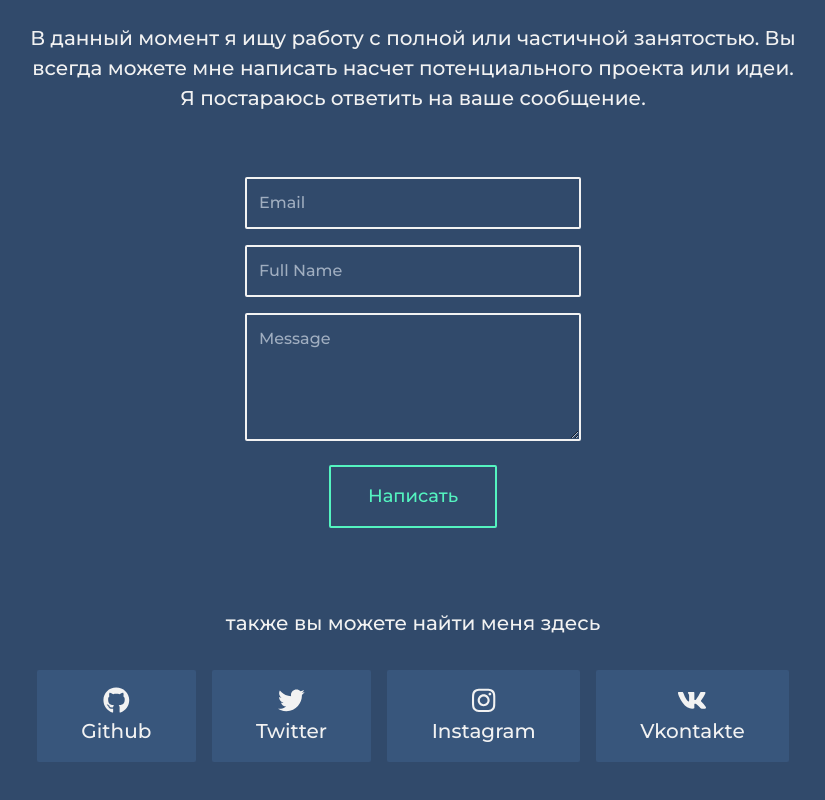
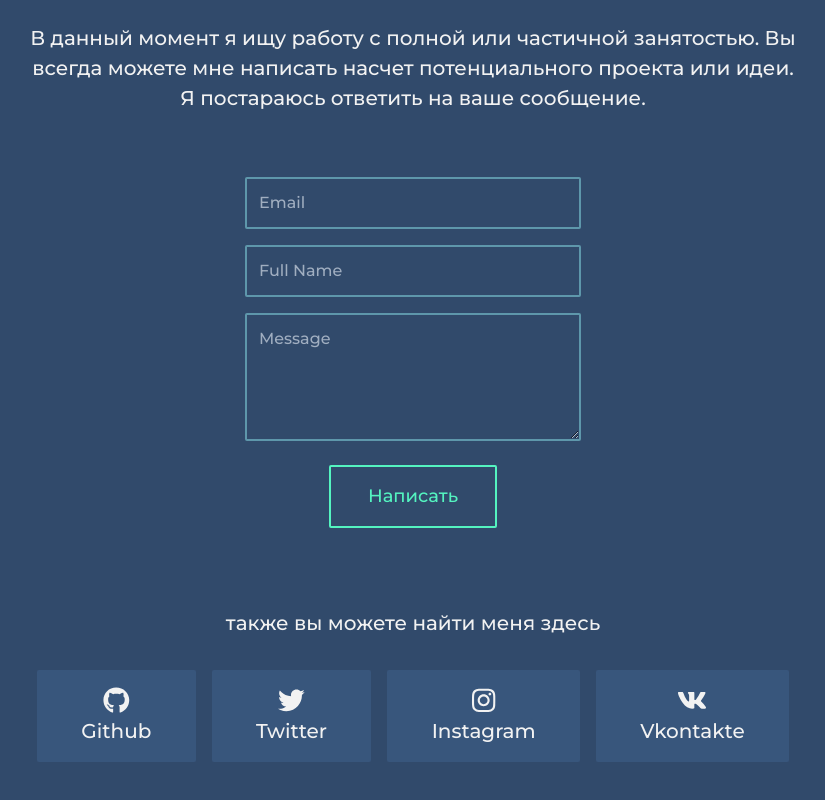
Before and after one commit to yskultan/Portfolio, a Vue app: page / in a window 1280 px wide. Shown: the part 4083-4883 px from the top of the page, without its empty margins (227-1052 px from the left). Built offline with nearby package versions, Linux system fonts and the light colour scheme.

Commit message:
fix contact form

```diff
--- a/src/views/Contact.vue
+++ b/src/views/Contact.vue
@@ -6,7 +6,7 @@
             <span class="text-info text-xl my-8">
                 {{ contactsPage[language].description}}
             </span><br>
-            <form class="p-6 mt-6 sm:w-100 md:w-1/2 ml-auto mr-auto flex flex-col justify-center">
+            <form method="POST" data-netlify="true" class="p-6 mt-6 sm:w-100 md:w-1/2 ml-auto mr-auto flex flex-col justify-center">
                 <div class="flex flex-col mt-2">
                     <input type="email" name="email" placeholder="Email" class="w-100 mt-2 py-3 px-3 rounded-sm bg-background border-2 border-accent-transparent text-info focus:border-secondary focus:outline-none">
                 </div>
--- a/tailwind.config.js
+++ b/tailwind.config.js
@@ -1,3 +1,5 @@
+const plugin = require('tailwindcss/plugin')
+
 module.exports = {
   prefix: '',
   important: false,
@@ -22,7 +24,7 @@ module.exports = {
 
         primary: {
             default: '#ea7be4',
-            transparent: 'rgba(63,99,148,0.2)',
+            transparent: 'rgba(234,123,228,0.1)',
         },
 
         secondary: {
@@ -31,7 +33,8 @@ module.exports = {
         },
 
         accent: {
-            default: '#8ce4ec'
+            default: '#8ce4ec',
+            transparent: 'rgba(140, 228, 236, 0.5)'
         }
 
     },
@@ -339,7 +342,7 @@ module.exports = {
     backgroundRepeat: ['responsive'],
     backgroundSize: ['responsive'],
     borderCollapse: ['responsive'],
-    borderColor: ['responsive', 'hover', 'focus'],
+    borderColor: ['responsive', 'hover', 'focus', "invalid"],
     borderRadius: ['responsive'],
     borderStyle: ['responsive'],
     borderWidth: ['responsive'],
@@ -396,5 +399,13 @@ module.exports = {
     zIndex: ['responsive'],
   },
   corePlugins: {},
-  plugins: [],
+  plugins: [
+    plugin(function ({ addVariant, e }) {
+      addVariant('invalid', ({ modifySelectors, separator }) => {
+        modifySelectors(({ className }) => {
+          return `.${e(`invalid${separator}${className}`)}:invalid`;
+        });
+      });
+    }),
+  ],
 }
```
